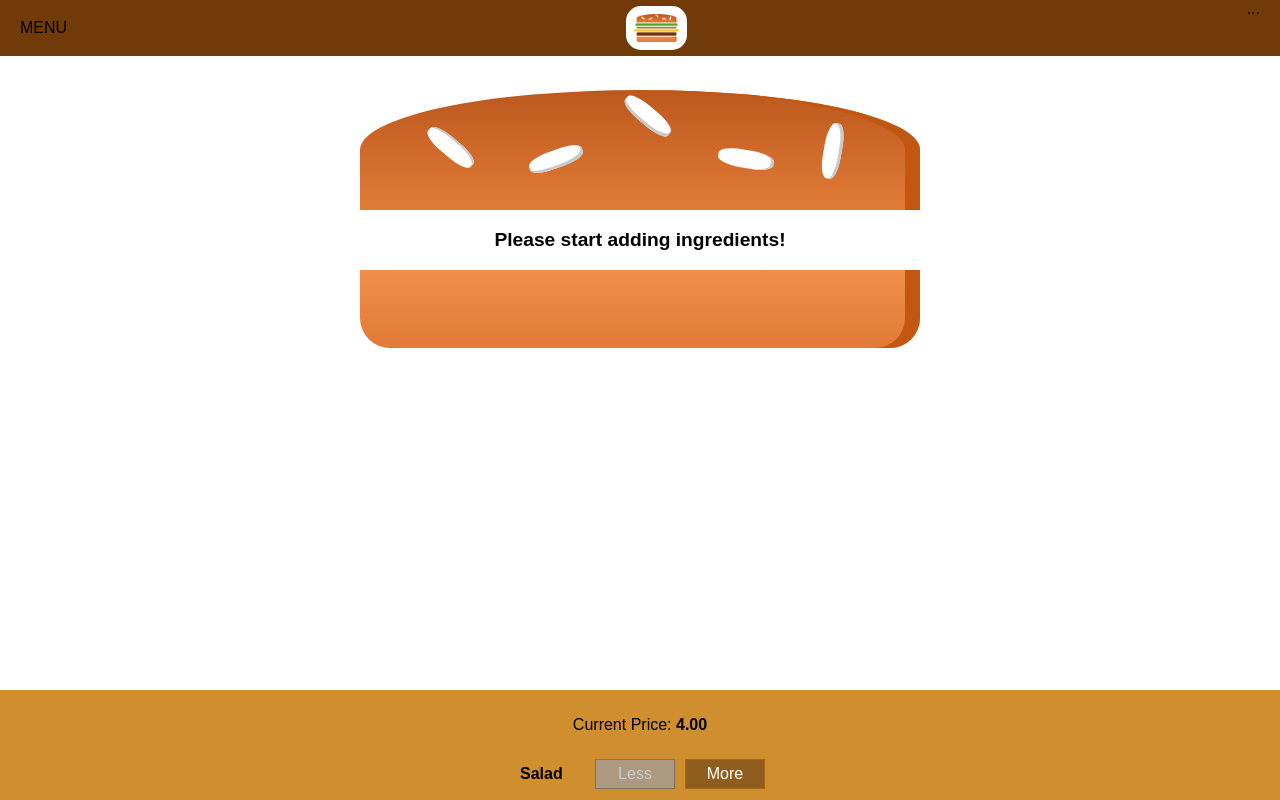
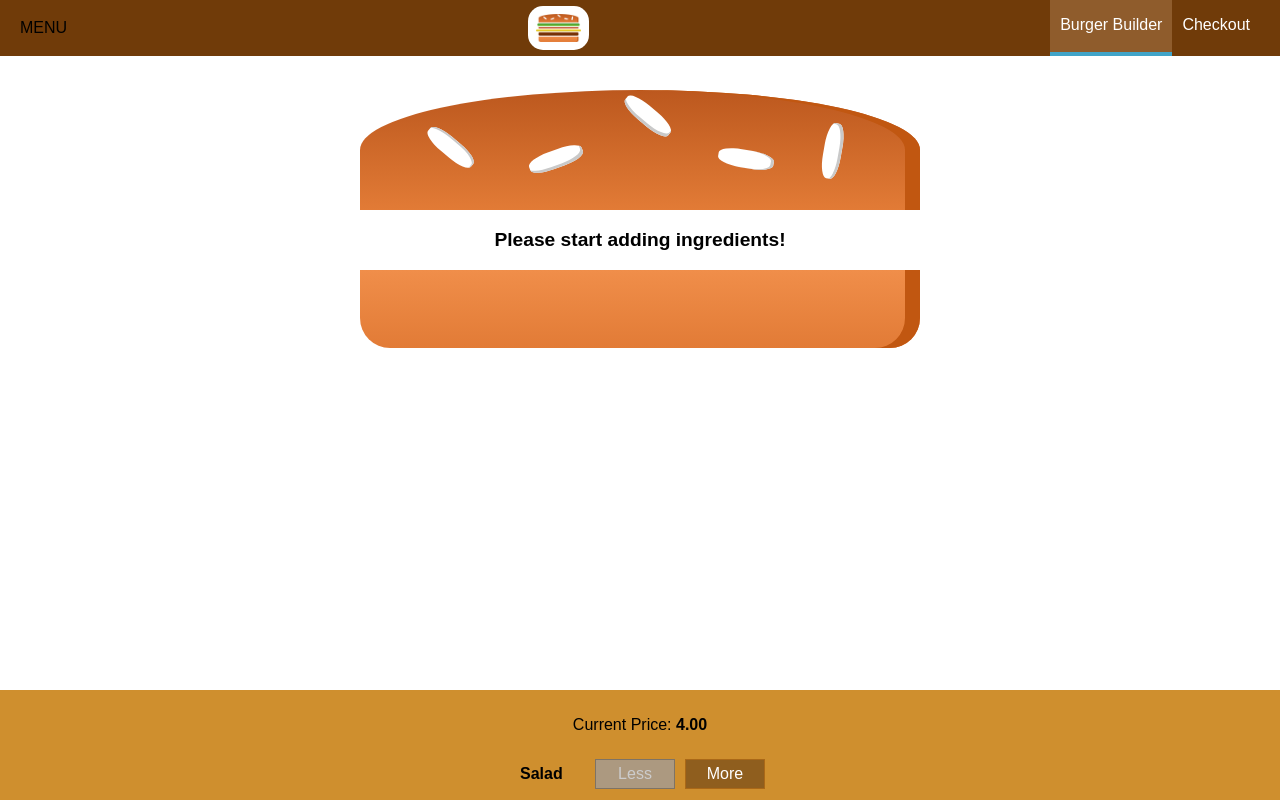
Before and after one commit to mohamednajiub/Burger-Builder, a React (Create React App) app: page / in a window 1280 px wide. Shown: the top 800 px of the page. Built offline with nearby package versions, Linux system fonts and the light colour scheme.

Commit message:
add Navigation basics to application

```diff
--- /dev/null
+++ b/src/components/Navigation/NavigationItems/NavigationItem/NavigationItem.js
@@ -0,0 +1,9 @@
+import React from 'react';
+import classes from './NavigationItem.module.css';
+const navigationItem = (props) => (
+    <li className={classes.NavigationItem}>
+        <a href={props.link} className={props.active? classes.active : null}>{props.children}</a>
+    </li>
+);
+
+export default navigationItem
--- /dev/null
+++ b/src/components/Navigation/NavigationItems/NavigationItem/NavigationItem.module.css
@@ -0,0 +1,24 @@
+.NavigationItem{
+    margin: 0;
+    box-sizing: border-box;
+    display: flex;
+    height: 100%;
+    align-items: center;
+}
+
+.NavigationItem a{
+    color: #fff;
+    text-decoration: none;
+    height: 100%;
+    padding: 16px 10px;
+    border-bottom: 4px solid transparent;
+    display: block
+}
+
+.NavigationItem a:hover,
+.NavigationItem a:active,
+.NavigationItem a.active{
+    background-color: #8f5c2c;
+    border-bottom: 4px solid #40A4C8;
+    color: #fff;
+}
--- /dev/null
+++ b/src/components/Navigation/NavigationItems/NavigationItems.js
@@ -0,0 +1,12 @@
+import React from 'react';
+import classes from './NavigationItems.module.css';
+import NavigationItem from './NavigationItem/NavigationItem'
+
+const navigationItems = () => (
+    <ul className={classes.NavigationItems}>
+        <NavigationItem link="/" active>Burger Builder</NavigationItem>
+        <NavigationItem link="/" >Checkout</NavigationItem>
+    </ul>
+);
+
+export default navigationItems;
--- /dev/null
+++ b/src/components/Navigation/NavigationItems/NavigationItems.module.css
@@ -0,0 +1,8 @@
+.NavigationItems {
+    margin: 0;
+    padding: 0;
+    list-style: none;
+    display: flex;
+    align-items: center;
+    height: 100%;
+}
--- a/src/components/Navigation/Toolbar/Toolbar.js
+++ b/src/components/Navigation/Toolbar/Toolbar.js
@@ -1,12 +1,13 @@
 import React from 'react';
-import classes from './Toolbar.module.css'
-import Logo from '../../Logo/Logo'
+import classes from './Toolbar.module.css';
+import Logo from '../../Logo/Logo';
+import NavigationItems from '../NavigationItems/NavigationItems'
 const toolbar = (props) => (
     <header className={classes.Toolbar}>
         <div>MENU</div>
         <Logo/>
         <nav>
-            ...
+            <NavigationItems/>
         </nav>
     </header>
 );
```
